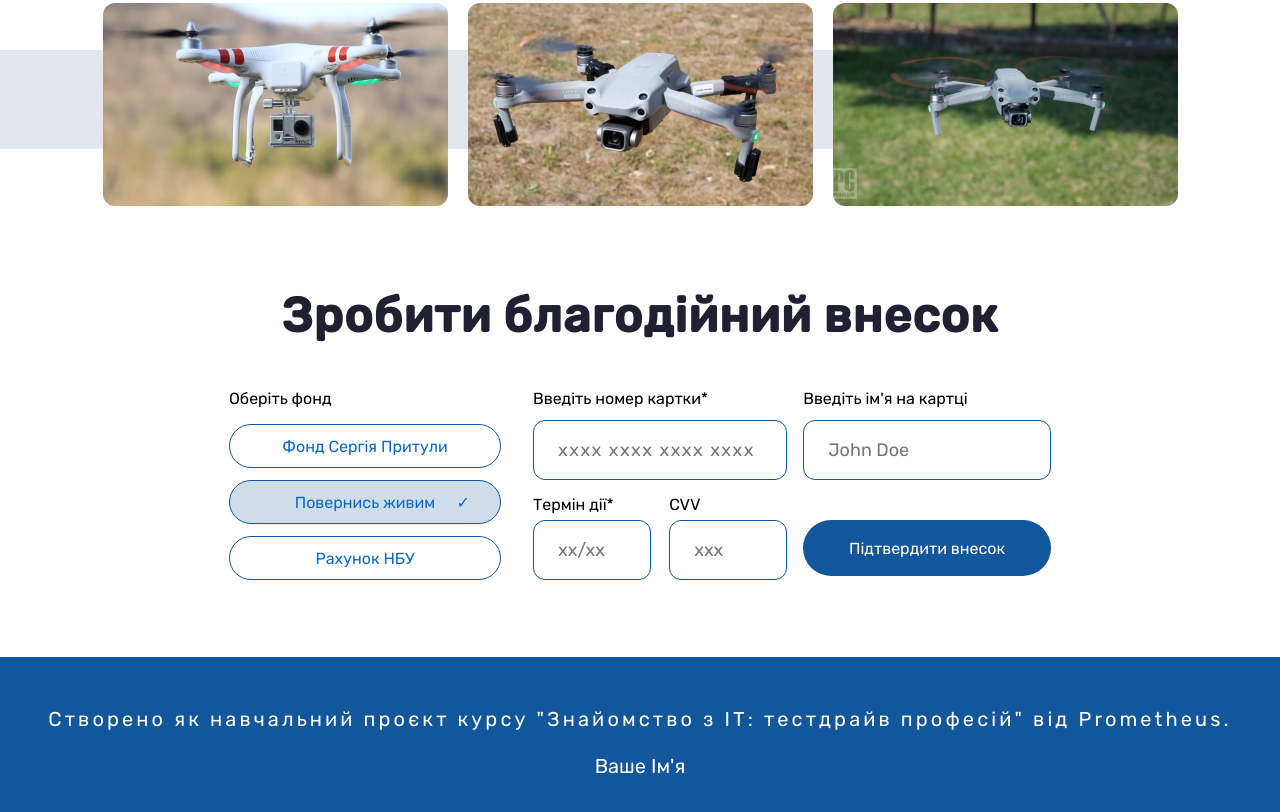
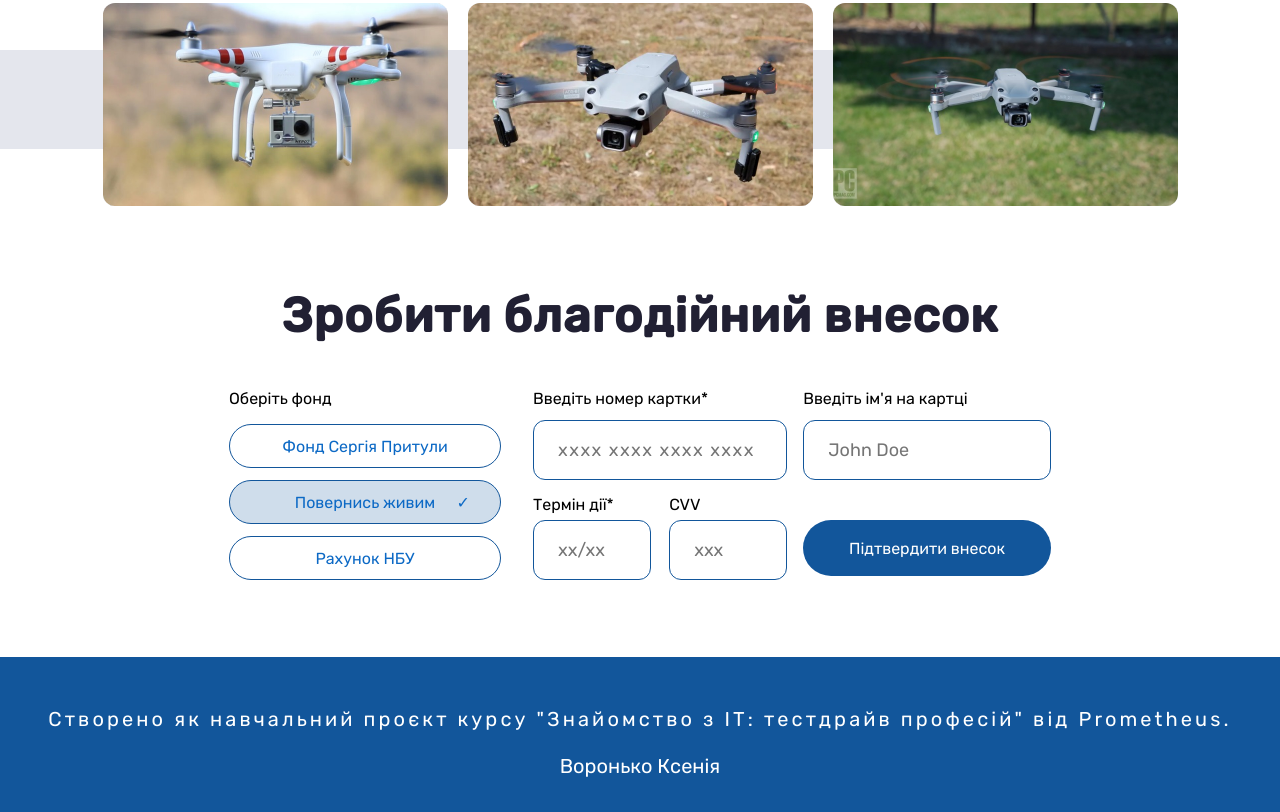
Before and after one commit to ksnvoronko/ZSUDrone, a plain HTML site: page index.html in a window 1280 px wide. Shown: the part 863-1675 px from the top of the page. Drawn offline with Linux system fonts and the light colour scheme.

Commit message:
Update index.html

```diff
--- a/index.html
+++ b/index.html
@@ -83,7 +83,7 @@
         </section>
         <footer>
             <p>Створено як навчальний проєкт курсу "Знайомство з ІТ: тестдрайв професій" від Prometheus.</p>
-            <p>Ваше Ім'я</p>
+            <p>Воронько Ксенія</p>
         </footer>
     </div>
 </body>
```
